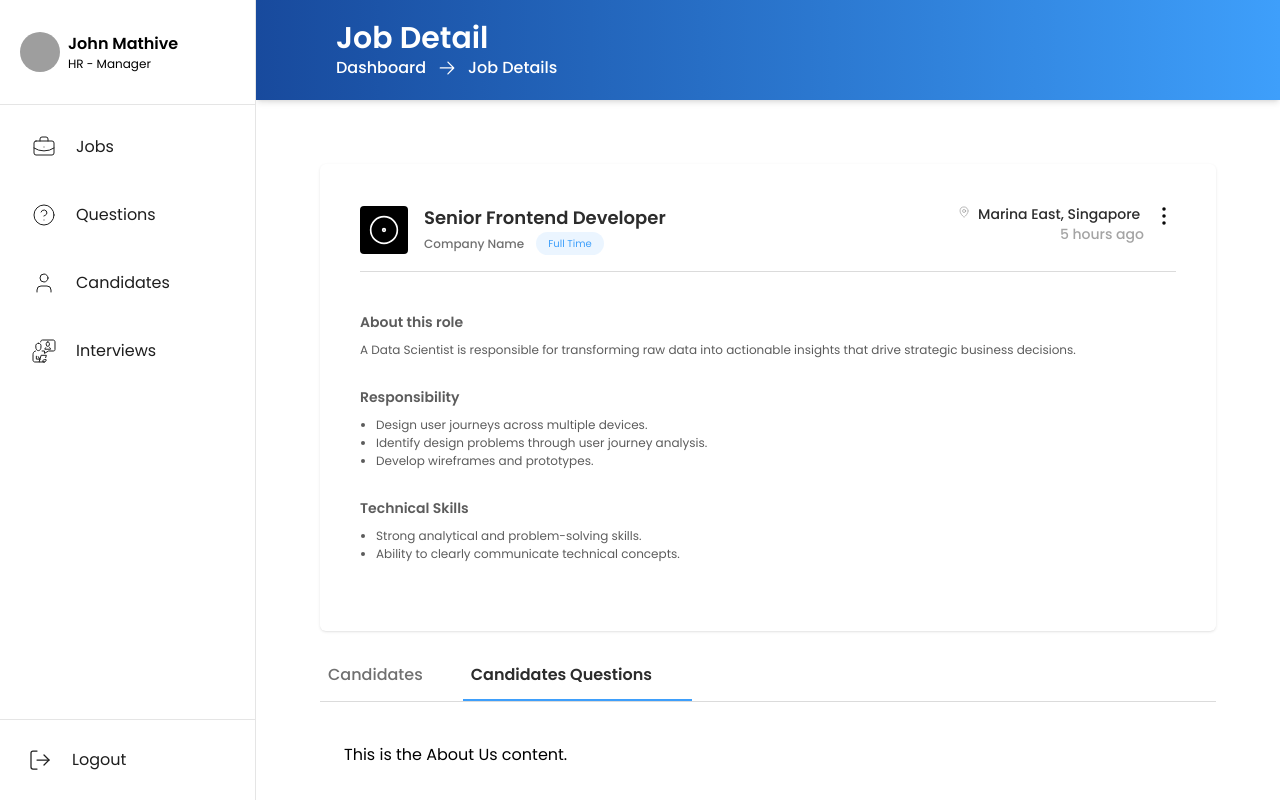
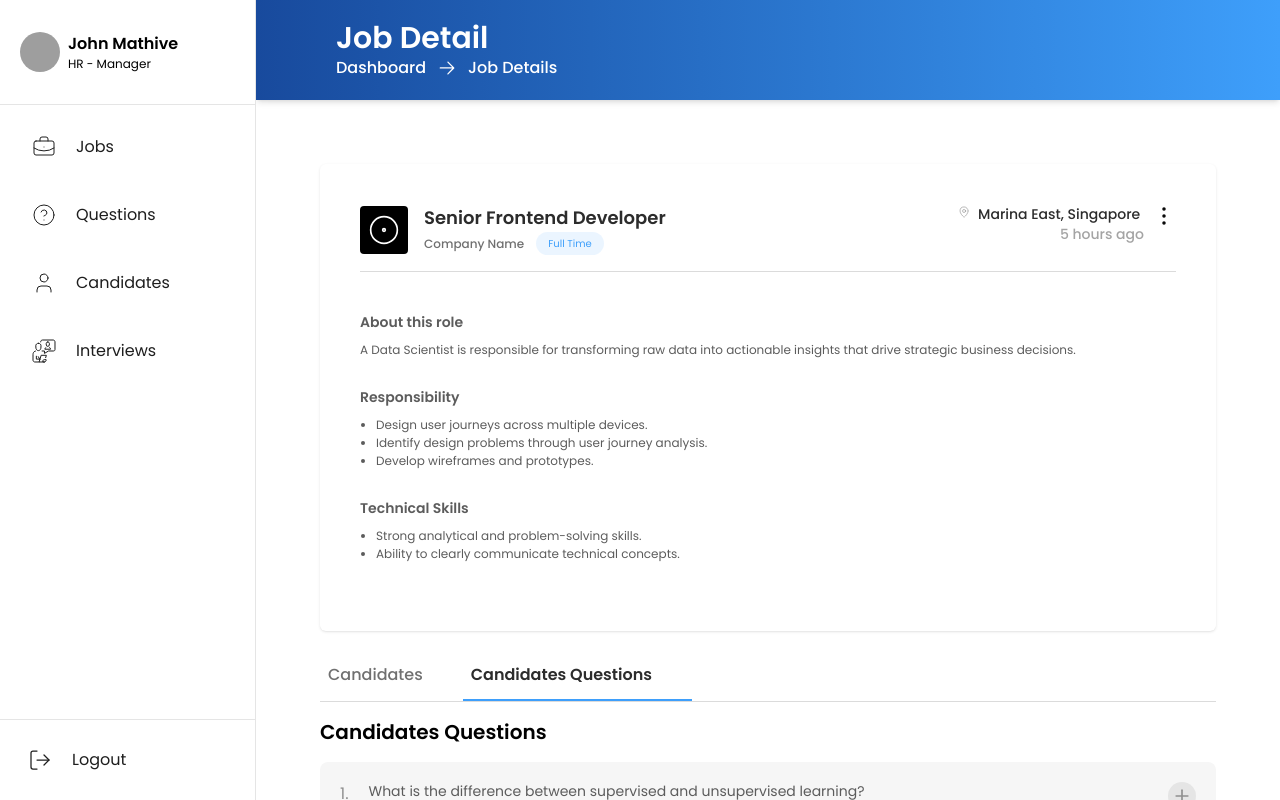
Before and after one commit to Nanthakumar-Cueverz/Job-Dashboard-Management, a React (Vite) app: page /interviewai/job-detail in a window 1280 px wide. Both pictures are taken after a click on the button "Candidates Questions". Built offline with nearby package versions, Linux system fonts and the light colour scheme; grey boxes are pictures that could not be loaded.

Commit message:
table and tab functiopn

```diff
--- a/src/components/common/CommonTabs.jsx
+++ b/src/components/common/CommonTabs.jsx
@@ -26,9 +26,7 @@ const CommonTabs = ({ tabs, className = '' }) => {
             <div className='mt-4'>
                 {tabs.map((tab) => (
                     <div key={tab.id} className={activeTab === tab.id ? 'block' : 'hidden'}>
-                        <div className='p-6 text-base leading-relaxed text-body-color dark:text-dark-6'>
-                            {tab.content}
-                        </div>
+                        <div className=''>{tab.content}</div>
                     </div>
                 ))}
             </div>
--- a/src/components/ui/CandidateQuestions.jsx
+++ b/src/components/ui/CandidateQuestions.jsx
@@ -1,6 +1,8 @@
-import React from 'react';
-
-const CandidateQuestions = ({ onClose }) => {
+import React, { useState } from 'react';
+import { Plus, Minus, Clock } from 'lucide-react';
+import Input from '../common/Input';
+import RadioGroup from '../common/RadioGroup';
+const CandidateQuestions = ({ className, classNameInner, checkBox, ListNumbers, title }) => {
     const questions = [
         'What is the difference between supervised and unsupervised learning?',
         'What is feature engineering and why is it important?',
@@ -29,29 +31,20 @@ const CandidateQuestions = ({ onClose }) => {
         });
     };
     const handleExpand = (question) => {
-        setExpandedQuestions(
-            (prev) =>
-                prev.includes(question)
-                    ? prev.filter((q) => q !== question) // Collapse if already expanded
-                    : [...prev, question], // Expand if not expanded
+        setExpandedQuestions((prev) =>
+            prev.includes(question) ? prev.filter((q) => q !== question) : [...prev, question],
         );
     };
 
-    const handleImport = () => {
-        onClose(); // Close modal
-    };
-
     return (
-        <div className='spave-y-10'>
-            <div className='border-b border-border-primary pb-2 mb-2 lg:pb-5 lg:mb-5'>
-                <h2 className='text-xl font-semibold'>AI Question For Data Scientist </h2>
-            </div>
-            <div className='space-y-2 border-b border-border-primary pb-5 mb-5'>
+        <div>
+            <h2 className='text-xl font-semibold mb-4'>{title}</h2>
+            <div className={`space-y-2 p-5 rounded-lg mb-5 ${className}`}>
                 {questions.map((question, index) => (
                     <div>
                         <label key={index} className='flex justify-between '>
                             <div className='flex space-x-5 space-y-1 lg:space-y-6'>
-                                <div className='w-fit'>
+                                <div className={`w-fit ${checkBox}`}>
                                     <input
                                         type='checkbox'
                                         className='lg:h-5 lg:w-5 whitespace-normal text-blue-600 border border-gray-600 shadow active:border-0  outline-0 rounded'
@@ -59,14 +52,19 @@ const CandidateQuestions = ({ onClose }) => {
                                         onChange={() => handleSelect(question)}
                                     />
                                 </div>
+                                <div className={`w-fit ${ListNumbers}`}>
+                                    <span className='font-normal text-table-text'>
+                                        {index + 1}.
+                                    </span>
+                                </div>
                                 <div>
-                                    <h6 className='para text-xs lg:text-[16px]'>{question}</h6>
+                                    <h6 className='para text-xs lg:text-[14px]'>{question}</h6>
                                 </div>
                             </div>
                             <div className='text-end w-10'>
                                 <button
                                     onClick={() => handleExpand(question)}
-                                    className='text-xs lg:text-sm text-subtext-primary bg-primary-background rounded-full p-1'
+                                    className='text-xs lg:text-sm text-table-text bg-neutral-200 rounded-full p-1'
                                 >
                                     {expandedQuestions.includes(question) ? (
                                         <Minus className='w-5 h-5' />
@@ -76,23 +74,70 @@ const CandidateQuestions = ({ onClose }) => {
                                 </button>
                             </div>
                         </label>
-                        {expandedQuestions.includes(question) && <ExpandSectionDetail />}
+                        {expandedQuestions.includes(question) && (
+                            <ExpandSectionDetail classname={classNameInner} />
+                        )}
                     </div>
                 ))}
-            </div>
-            <div className='text-end'>
-                <button
-                    onClick={handleImport}
-                    className={`lg:btn-fill text-xs lg:text-sm  ${
-                        selectedQuestions.length === 0 ? 'btn-disabled' : 'btn-fill'
-                    }`}
-                    disabled={selectedQuestions.length === 0}
-                >
-                    Import
-                </button>
             </div>
         </div>
     );
 };
 
 export default CandidateQuestions;
+
+export const ExpandSectionDetail = ({ classname }) => {
+    const [selectedOption, setSelectedOption] = useState('Audio');
+    const [selectCategory, setSelectCategory] = useState('Tech');
+    const questionMode = ['Multiple choice', 'Audio'];
+    const questionCategory = ['Tech', 'HR'];
+    return (
+        <div className={`mb-5 bg-primary-background p-3 rounded-lg ${classname}`}>
+            <div>
+                <h1 className='card-title pb-2'>Possible answers</h1>
+                <Input
+                    placeholder='Enter Job Title'
+                    className='bg-white text-table-text text-xs'
+                    value='Data Analyst, Data Scientist, Data Engineer, Data Science Consultant, Data Mining Specialist'
+                />
+                <div className='grid grid-cols-12 gap-4 py-2'>
+                    <div className='col-span-5'>
+                        <h1 className='card-title pb-2'>Question Mode</h1>
+                        <RadioGroup
+                            options={questionMode}
+                            name='question-type'
+                            selectedValue={selectedOption}
+                            onChange={setSelectedOption}
+                        />
+                    </div>
+                    <div className='col-span-5'>
+                        <h1 className='card-title pb-2'>Question Category</h1>
+                        <RadioGroup
+                            options={questionCategory}
+                            selectedValue={selectCategory}
+                            onChange={setSelectCategory}
+                        />
+                    </div>
+                    <div className='col-span-2'>
+                        <h1 className='card-title pb-2'>Timer</h1>
+                        <h6 className='flex items-center text-table-text text-sm'>
+                            <Clock className='w-4 h-4 mr-1' /> <span>2 Min</span>
+                        </h6>
+                    </div>
+                    <div className='col-span-5 pt-4'>
+                        <h1 className='card-title pb-2'>Complexity level</h1>
+                        <h6 className='flex items-center text-table-text text-sm'>3</h6>
+                    </div>
+                    <div className='col-span-5 pt-4'>
+                        <h1 className='card-title pb-2'>Metadata</h1>
+                        <h6 className='flex items-center text-table-text text-sm'>ML</h6>
+                    </div>
+                    <div className='col-span-2 pt-4'>
+                        <h1 className='card-title pb-2'>Priority</h1>
+                        <h6 className='flex items-center text-table-text text-sm'>High</h6>
+                    </div>
+                </div>
+            </div>
+        </div>
+    );
+};
--- a/src/pages/JobDetail.jsx
+++ b/src/pages/JobDetail.jsx
@@ -5,6 +5,7 @@ import { data, getStatusClass } from '../Content';
 import { OptionsButton } from './Jobs';
 import CommonTabs from '../components/common/CommonTabs';
 import CandidateTables from '../components/ui/CandidateTables';
+import CandidateQuestions from '../components/ui/CandidateQuestions';
 
 const JobDetail = () => {
     const tabData = [
@@ -16,11 +17,19 @@ const JobDetail = () => {
         {
             id: 'candidates-questions',
             label: 'Candidates Questions',
-            content: 'This is the About Us content.',
+            content: (
+                <CandidateQuestions
+                    className='bg-primary-background'
+                    classNameInner='bg-white'
+                    checkBox='hidden'
+                    ListNumbers='block'
+                    title='Candidates Questions'
+                />
+            ),
         },
     ];
     return (
-        <div className='p-0 lg:p-10'>
+        <div className='p-0 lg:p-10 max-w-6xl mx-auto'>
             <div className=''>
                 <div className='p-5 lg:p-10 shadow rounded-md mb-5 last:mb-0'>
                     <div className='p-0 lg:pb-4 border-b pb-4 lg:border-b border-border-primary block lg:flex justify-between align-middle'>
@@ -104,7 +113,6 @@ const JobDetail = () => {
             <div>
                 <CommonTabs tabs={tabData} />
             </div>
-            {/* Data Table */}
         </div>
     );
 };
```
